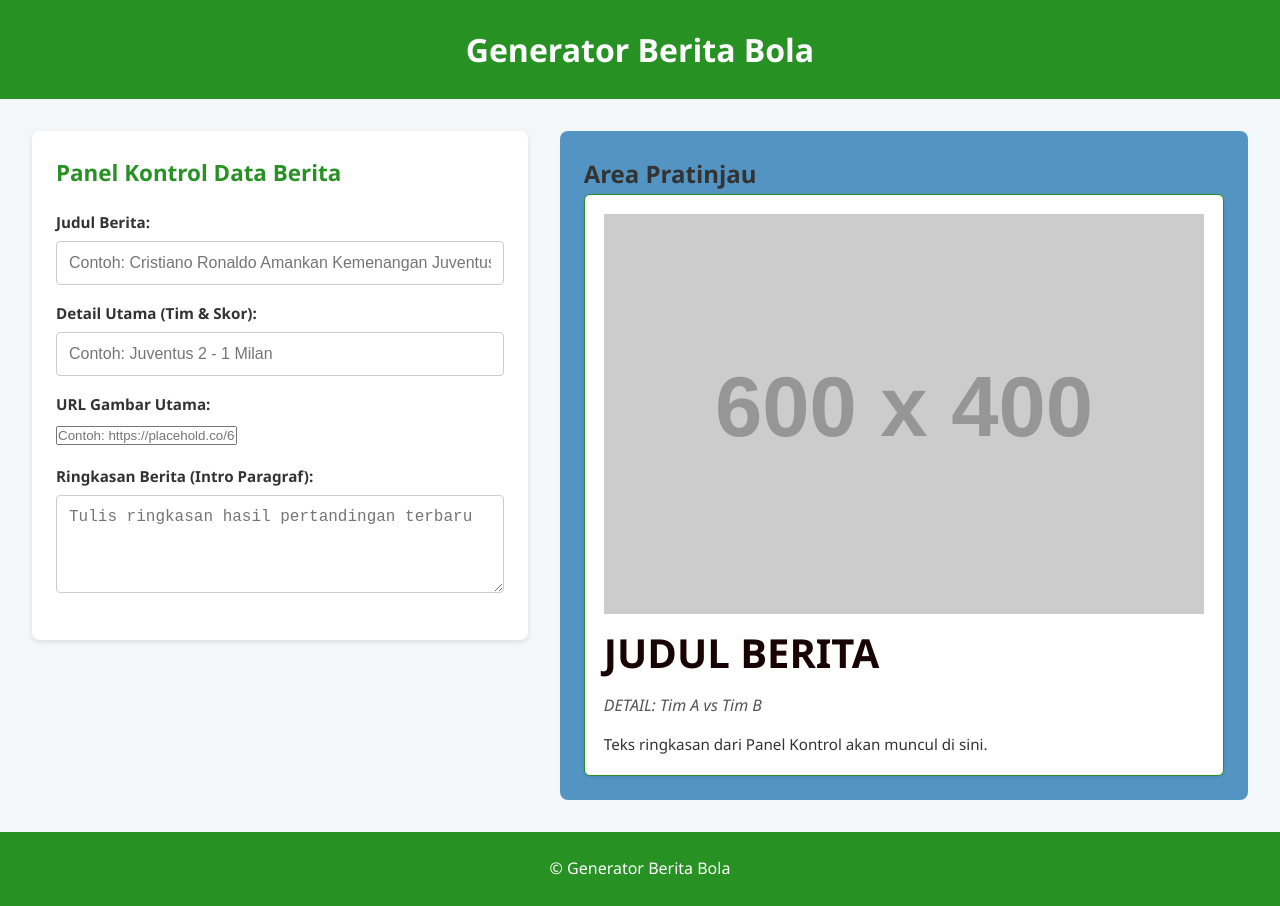
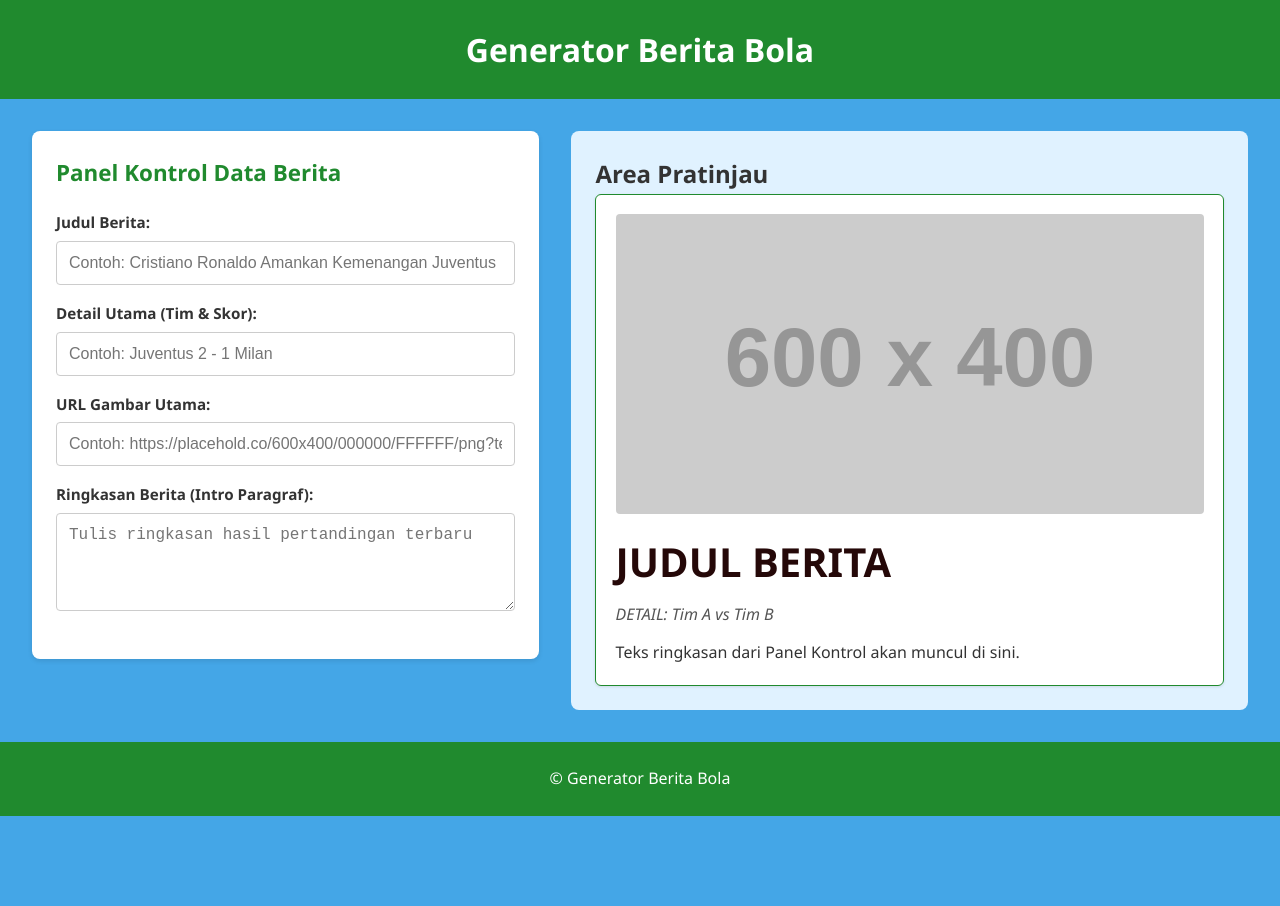
Before and after one commit to Abdurrahman632/uts-dw-Abdurrahman-4524210003, a plain HTML site: page index.html in a window 1280 px wide. After the commit the page ends 816 px from the top, so only its background shows below. Drawn offline with Linux system fonts and the light colour scheme; placeholder pictures from the web are drawn by us; a script that the page names is missing.

Commit message:
Menambahkan style.css untuk styling halaman

```diff
--- a/style.css
+++ b/style.css
@@ -5,10 +5,10 @@
 }
 
 :root {
-    --clr-utama: #289124;
-    --clr-highlight: #180404;
-    --clr-bg-utama: #f4f7f9;
-    --clr-bg-pratinjau: #5394c2;
+    --clr-utama: #208a2e;
+    --clr-highlight: #250808;
+    --clr-bg-utama: #44a6e7;
+    --clr-bg-pratinjau: #e0f2ff;
 }
 
 body {
@@ -33,11 +33,10 @@ header h1 {
 /* Mobile-First Layout (Default: 1 Kolom) */
 main {
     padding: 1.5rem 1rem;
-    /* membuat layout default 1 kolom di mobile */
     display: flex;
     flex-direction: column;
+    /* 1 kolom di mobile */
     gap: 1.5rem;
-    /* Jarak antar form dan preview */
 }
 
 /* Styling Panel Kontrol (Form) */
@@ -67,7 +66,9 @@ label {
 }
 
 input[type="text"],
+input[type="url"],
 textarea {
+    /* Ditambah input[type="url"] */
     width: 100%;
     padding: 0.75rem;
     border: 1px solid #ccc;
@@ -87,15 +88,24 @@ textarea {
     padding: 1.2rem;
     background-color: white;
     border-radius: 6px;
-    min-height: 250px;
-    /* Minimal tinggi agar terlihat jelas */
     box-shadow: 0 1px 3px rgba(0, 0, 0, 0.1);
 }
 
+/* STYLING UNTUK GAMBAR */
+#preview-gambar {
+    width: 100%;
+    height: auto;
+    max-height: 300px;
+    object-fit: cover;
+    display: block;
+    margin-bottom: 1rem;
+    border-radius: 4px;
+}
+
 #preview-judul {
-    /* Font size akan menyesuaikan antara 1.5rem (min) dan 2.5rem (max) */
     font-size: clamp(1.5rem, 5vw, 2.5rem);
     color: var(--clr-highlight);
+    margin-top: 0;
     margin-bottom: 0.5rem;
 }
 
@@ -106,21 +116,14 @@ textarea {
     font-size: 1rem;
 }
 
-#preview-ringkasan {
-    font-size: 0.95rem;
-}
-
 
 /* Media Query & 2 Kolom dengan Grid */
-
-/* Breakpoint untuk layar lebih besar dari 768px (Desktop/Tablet) */
 @media (min-width: 768px) {
 
     main {
         padding: 2rem;
         display: grid;
         grid-template-columns: 1.5fr 2fr;
-        /* Panel Kontrol agak kecil (1.5) dari Pratinjau (2) */
         gap: 2rem;
     }
 
```
